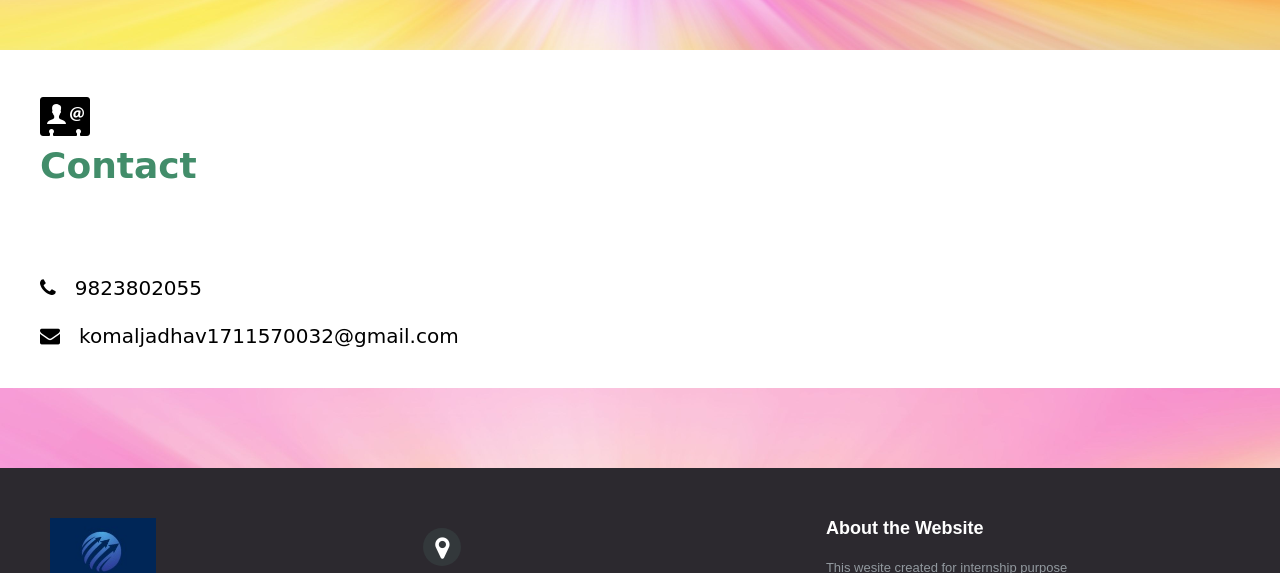
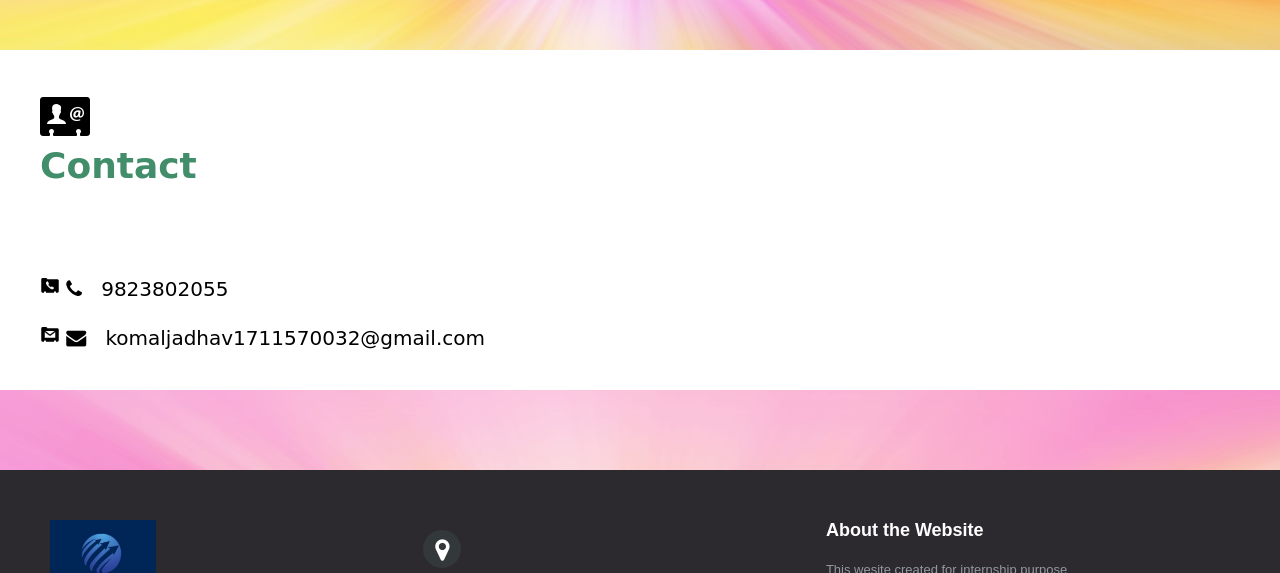
Before and after one commit to Komal-j05/Oasis_Infobyte, a plain HTML site: page index.html in a window 1280 px wide. Shown: the part 3098-3671 px from the top of the page. Drawn offline with Linux system fonts and the light colour scheme.

Commit message:
Update index.html

```diff
--- a/index.html
+++ b/index.html
@@ -162,12 +162,12 @@ background-size: cover;
             <div class="contact">
 						    <div class="contact-card-box">
                          <div class="contact-card"><p>
-
+                          <img src="images/phone_contact.png" alt="">
                             <span><i class="fa fa-phone"></i> &nbsp; 9823802055</span>&nbsp;&nbsp;&nbsp;&nbsp;&nbsp;&nbsp;&nbsp;</p><br>
 							</div>
 							<div class="contact-card">
 
-
+					<img src="images/mail.png" alt="">
                             <span><i class="fa fa-envelope"></i> &nbsp; komaljadhav1711570032@gmail.com</span>
 							</div>
 
```
